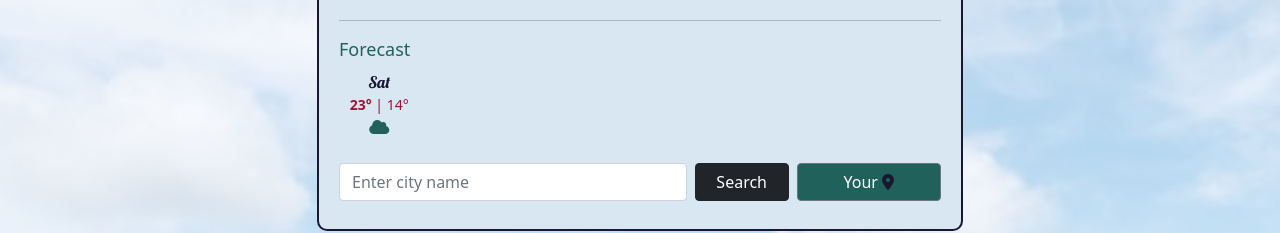
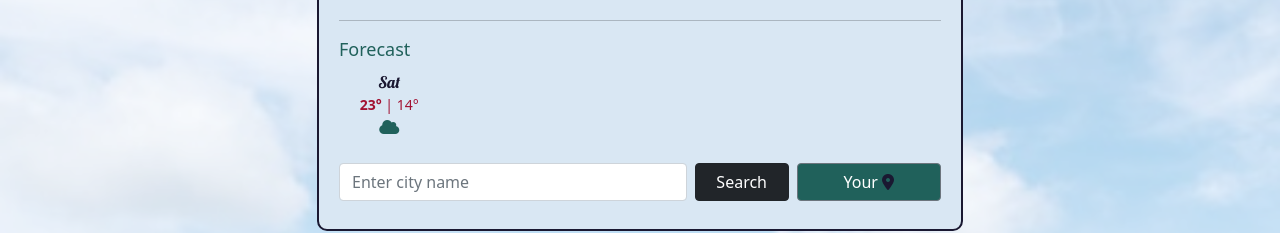
Before and after one commit to kibi-00/weather_website, a plain HTML site: page index.html in a window 1280 px wide. Shown: the part 251-484 px from the top of the page. Drawn offline with nearby package versions, Linux system fonts and the light colour scheme; no server answers.

Commit message:
Moved forecast Html to JS for 1st day

```diff
--- a/index.html
+++ b/index.html
@@ -56,14 +56,7 @@
 
         <h2>Forecast</h2>
         <div class="row">
-          <div class="col-2 forecast">
-            <div class="week-days">Sat</div>
-            <div class="week-temp">
-              <span class="week-max"> 23°</span> |
-              <span class="week-min"> 14°</span>
-            </div>
-            <div class="week-icon"><i class="fas fa-cloud"></i></div>
-          </div>
+          <div class="forecast"></div>
         </div>
 
         <br />
--- a/src/index.js
+++ b/src/index.js
@@ -91,7 +91,7 @@ let searchForm = document.querySelector("#search-form");
 searchForm.addEventListener("submit", handleSubmit);
 
 newCityDetails("Sydney");
-/*forecastSection();
+forecastSection();
 
 function forecastSection(day) {
   let forecast = document.querySelector(".forecast");
@@ -103,4 +103,4 @@ function forecastSection(day) {
             </div>
             <div class="week-icon"><i class="fas fa-cloud"></i></div>
           </div>`;
-}*/
+}
```
